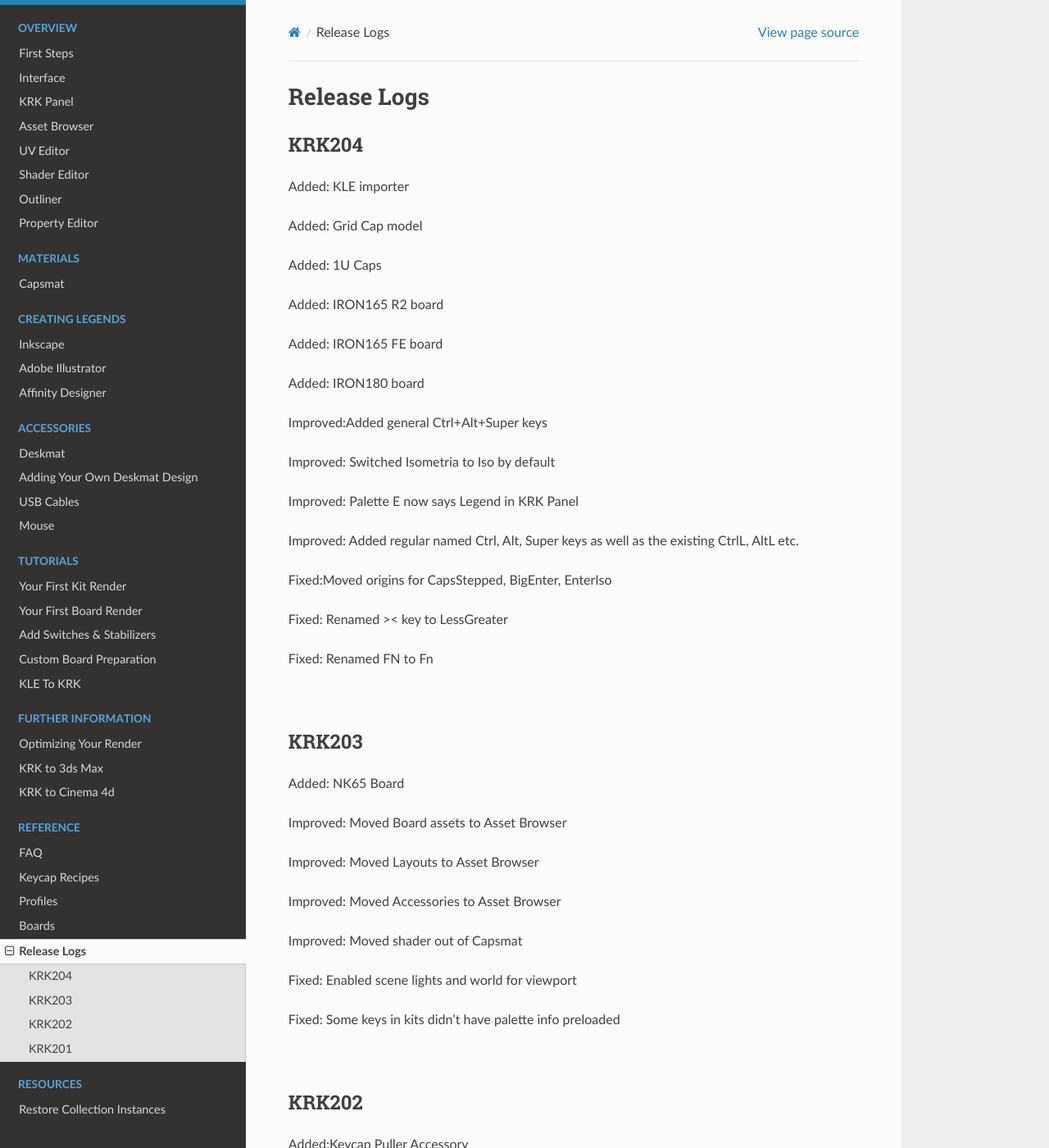
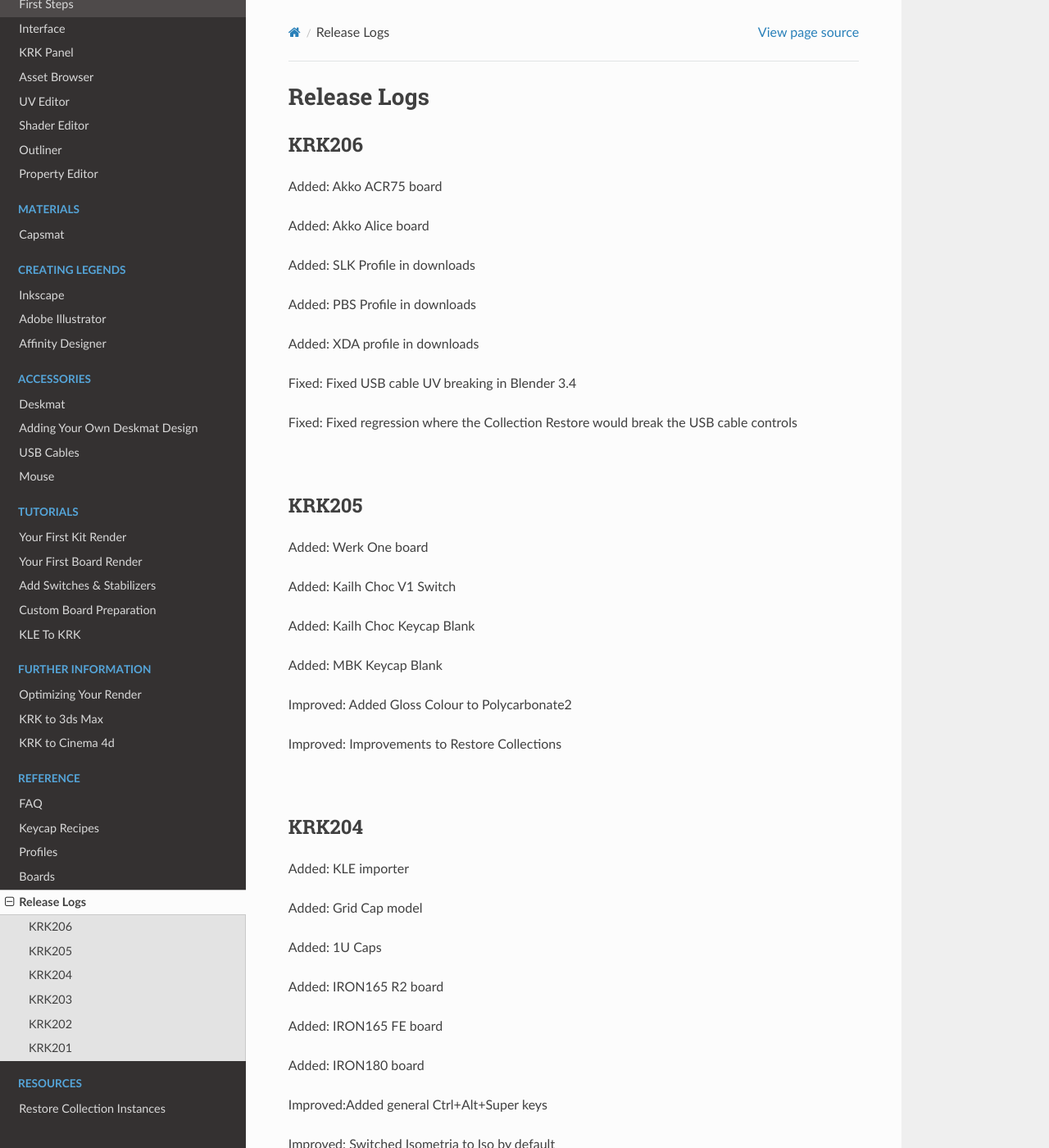
Before and after one commit to imperfectlink/KeyboardRenderKit, a Sphinx documentation site: the page built from docs/source/releases.rst, in a window 1280 px wide and 1400 px high. Shown: the whole window at 82% size. Built offline with Sphinx 7.4.7 and the Read the Docs theme 2.0.0, drawn with Linux system fonts in a browser that asks for light colours.

Commit message:
Update releases.rst

```diff
--- a/docs/source/releases.rst
+++ b/docs/source/releases.rst
@@ -1,5 +1,41 @@
 Release Logs
 ====
+
+KRK206
+~~~~
+
+Added: Akko ACR75 board
+
+Added: Akko Alice board
+
+Added: SLK Profile in downloads
+
+Added: PBS Profile in downloads
+
+Added: XDA profile in downloads
+
+Fixed: Fixed USB cable UV breaking in Blender 3.4
+
+Fixed: Fixed regression where the Collection Restore would break the USB cable controls
+
+|
+
+KRK205
+~~~~
+
+Added: Werk One board
+
+Added: Kailh Choc V1 Switch
+
+Added: Kailh Choc Keycap Blank
+
+Added: MBK Keycap Blank
+
+Improved: Added Gloss Colour to Polycarbonate2
+
+Improved: Improvements to Restore Collections
+
+|
 
 KRK204
 ~~~~
```
